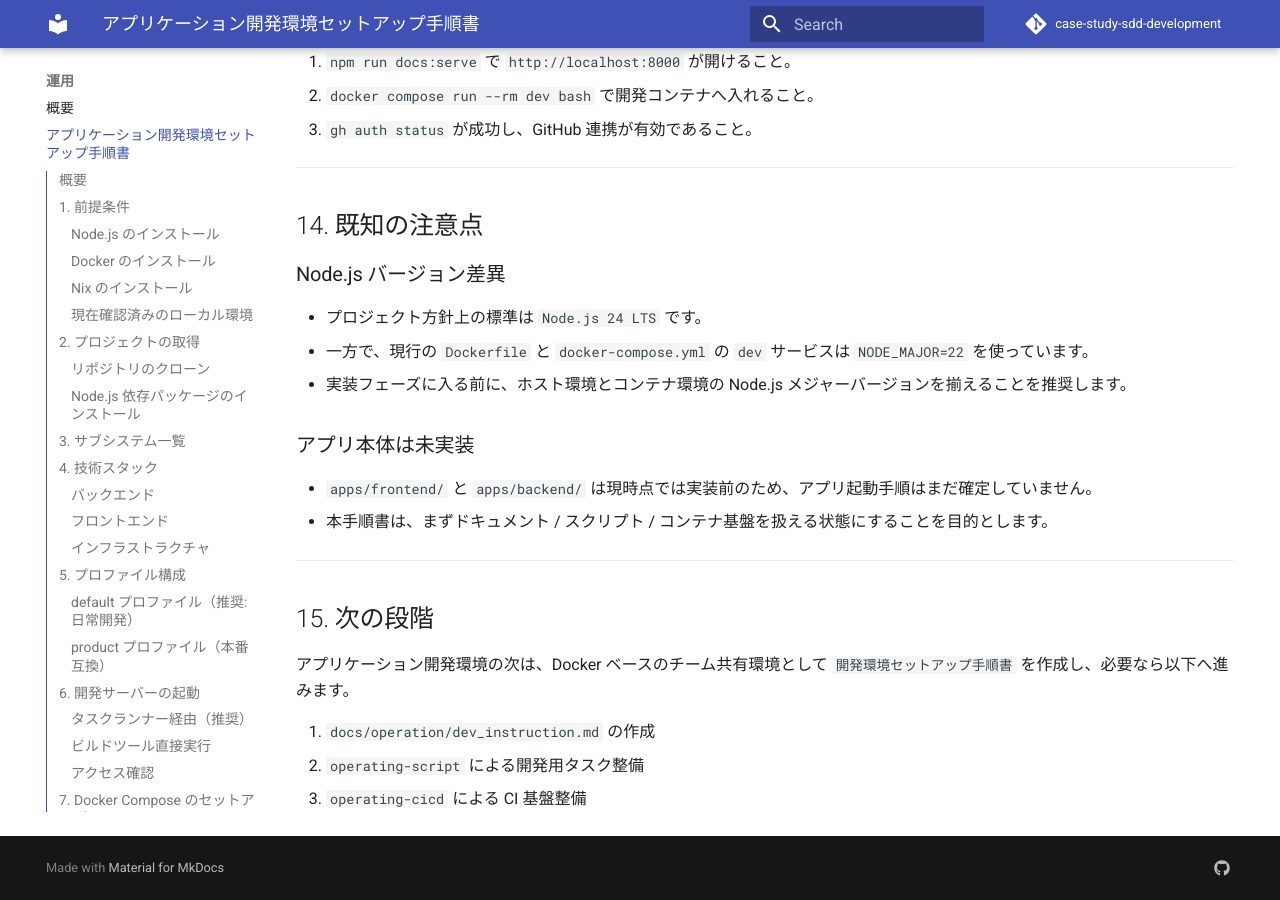
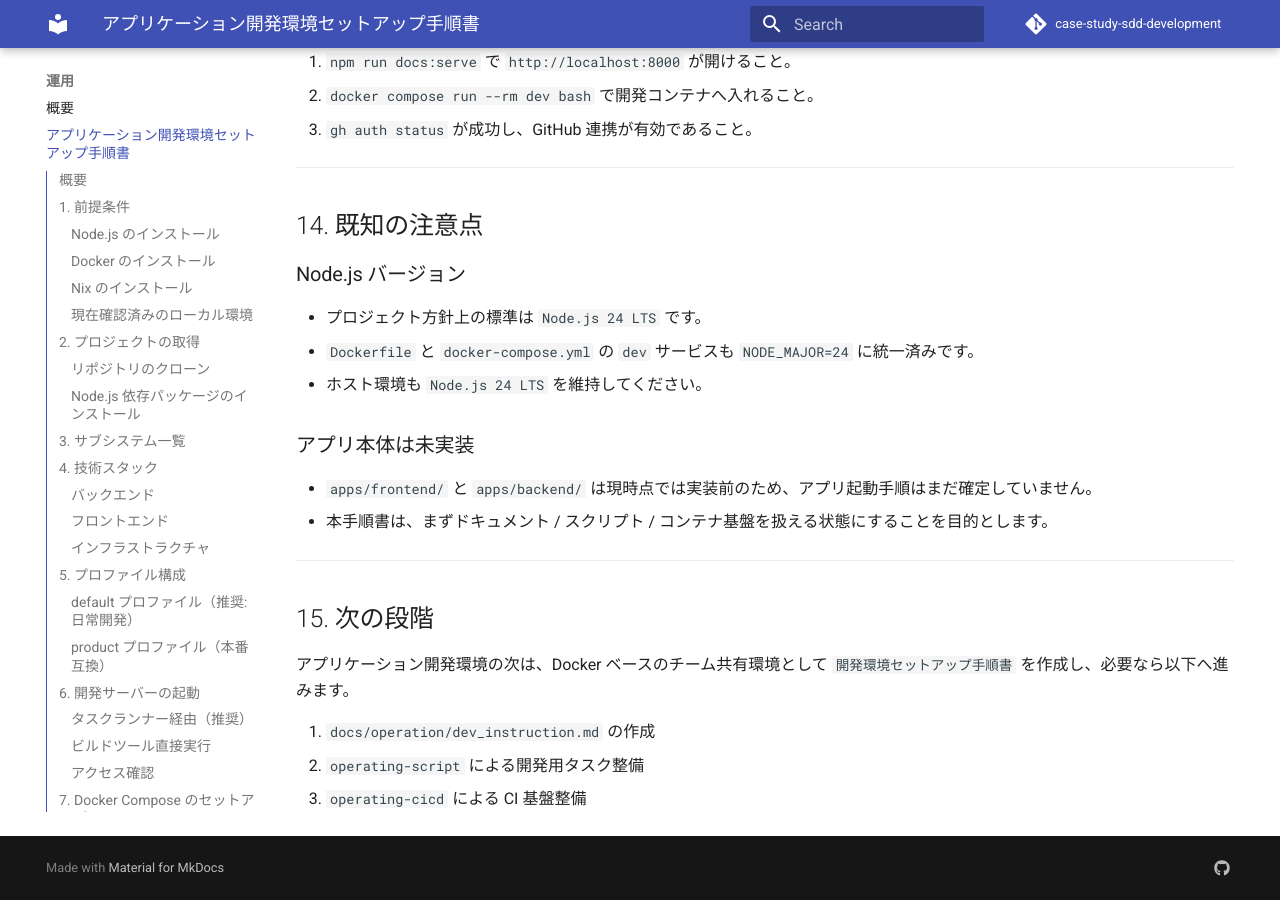
Before and after one commit to k2works/case-study-sdd-development, an MkDocs documentation site: the page built from docs/operation/dev_app_instruction.md, in a window 1280 px wide and 900 px high, scrolled down 10729 px. Built offline with MkDocs 1.6.1 and Material for MkDocs 9.7.7, drawn with Linux system fonts in a browser that asks for light colours; comment, search, counter and statistics services are not loaded.

Commit message:
chore(env): Node.js 24 に統一

```diff
--- a/docker-compose.yml
+++ b/docker-compose.yml
@@ -4,7 +4,7 @@ services:
       context: .
       dockerfile: Dockerfile
       args:
-        NODE_MAJOR: 22
+        NODE_MAJOR: 24
     volumes:
       - .:/srv
     tty: true
--- a/docs/operation/dev_app_instruction.md
+++ b/docs/operation/dev_app_instruction.md
@@ -422,11 +422,11 @@ npm run docs:build
 
 ## 14. 既知の注意点
 
-### Node.js バージョン差異
+### Node.js バージョン
 
 - プロジェクト方針上の標準は `Node.js 24 LTS` です。
-- 一方で、現行の `Dockerfile` と `docker-compose.yml` の `dev` サービスは `NODE_MAJOR=22` を使っています。
-- 実装フェーズに入る前に、ホスト環境とコンテナ環境の Node.js メジャーバージョンを揃えることを推奨します。
+- `Dockerfile` と `docker-compose.yml` の `dev` サービスも `NODE_MAJOR=24` に統一済みです。
+- ホスト環境も `Node.js 24 LTS` を維持してください。
 
 ### アプリ本体は未実装
 
```
Also changed, not shown: README.md (+1 -1 lines), 1 other file.
